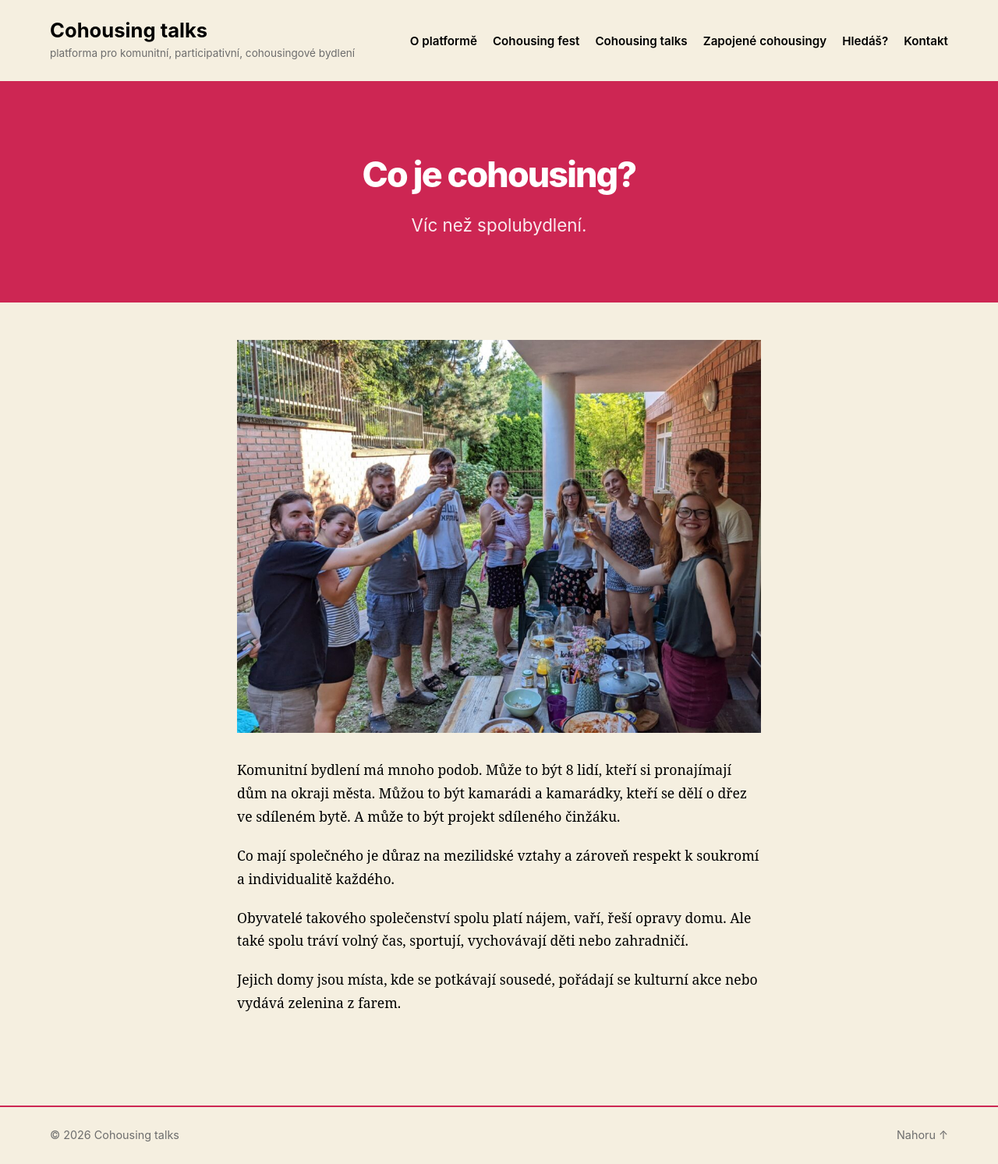
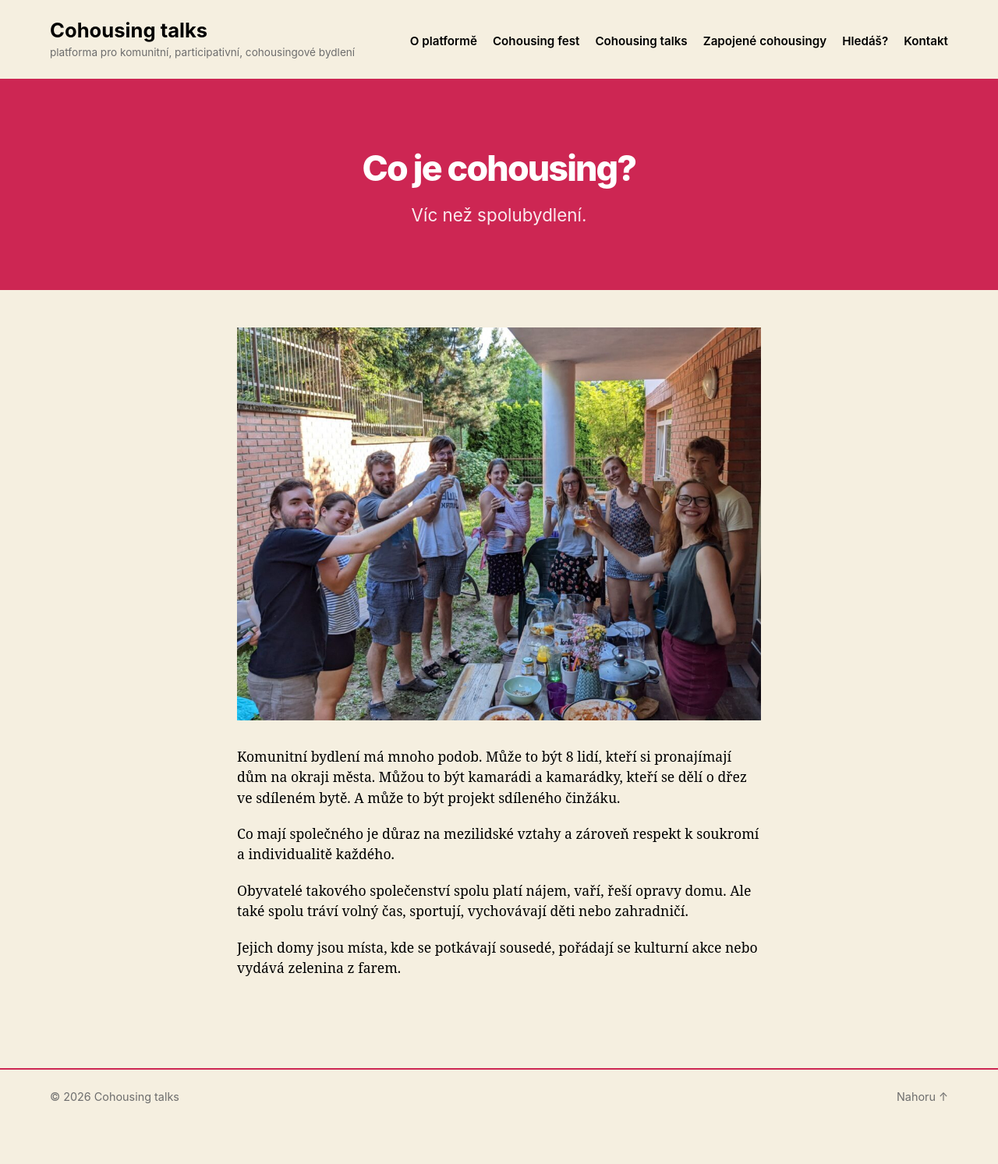
Before and after one commit to kubantjan/cohousingtalks, a Jekyll site: the page built from index.md, in a window 1280 px wide. Shown: the whole page at 78% size. Built offline with Jekyll 4.4.1, drawn with Linux system fonts in a browser that asks for light colours; after the commit the page ends 1442 px from its top, so only the background shows below that.

Commit message:
Increase desktop font size to 21px, matching original Twenty Twenty
Original uses 2.1rem (21px) on large screens. Also adjust line-height
to 1.5 to match the original.

https://claude.ai/code/session_014N2ozhTqKje1akWvWuBuhU

```diff
--- a/assets/css/style.css
+++ b/assets/css/style.css
@@ -16,8 +16,8 @@ html {
 
 body {
   font-family: -apple-system, BlinkMacSystemFont, "Helvetica Neue", Helvetica, sans-serif;
-  font-size: 18px;
-  line-height: 1.7;
+  font-size: 21px;
+  line-height: 1.5;
   color: #000;
   background-color: #f5efe0;
 }
```
